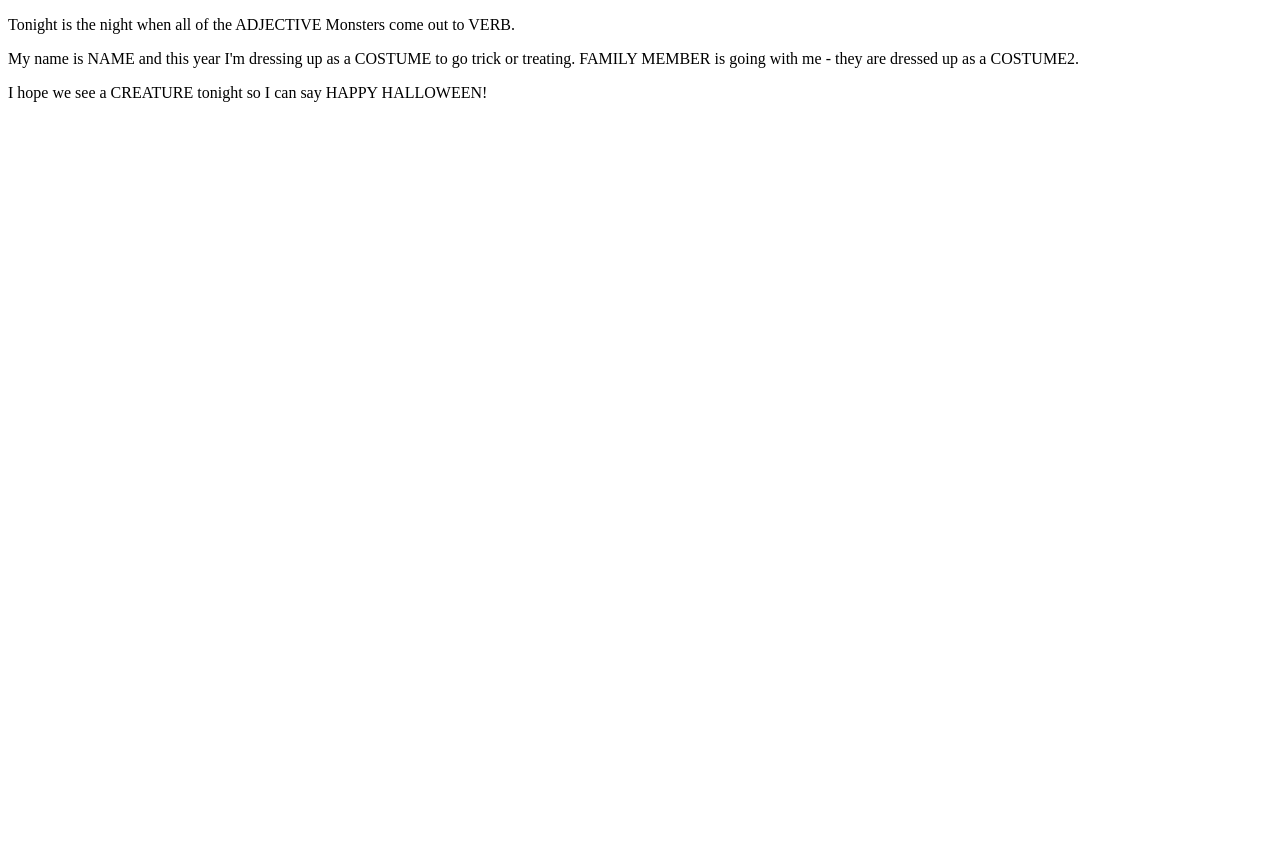
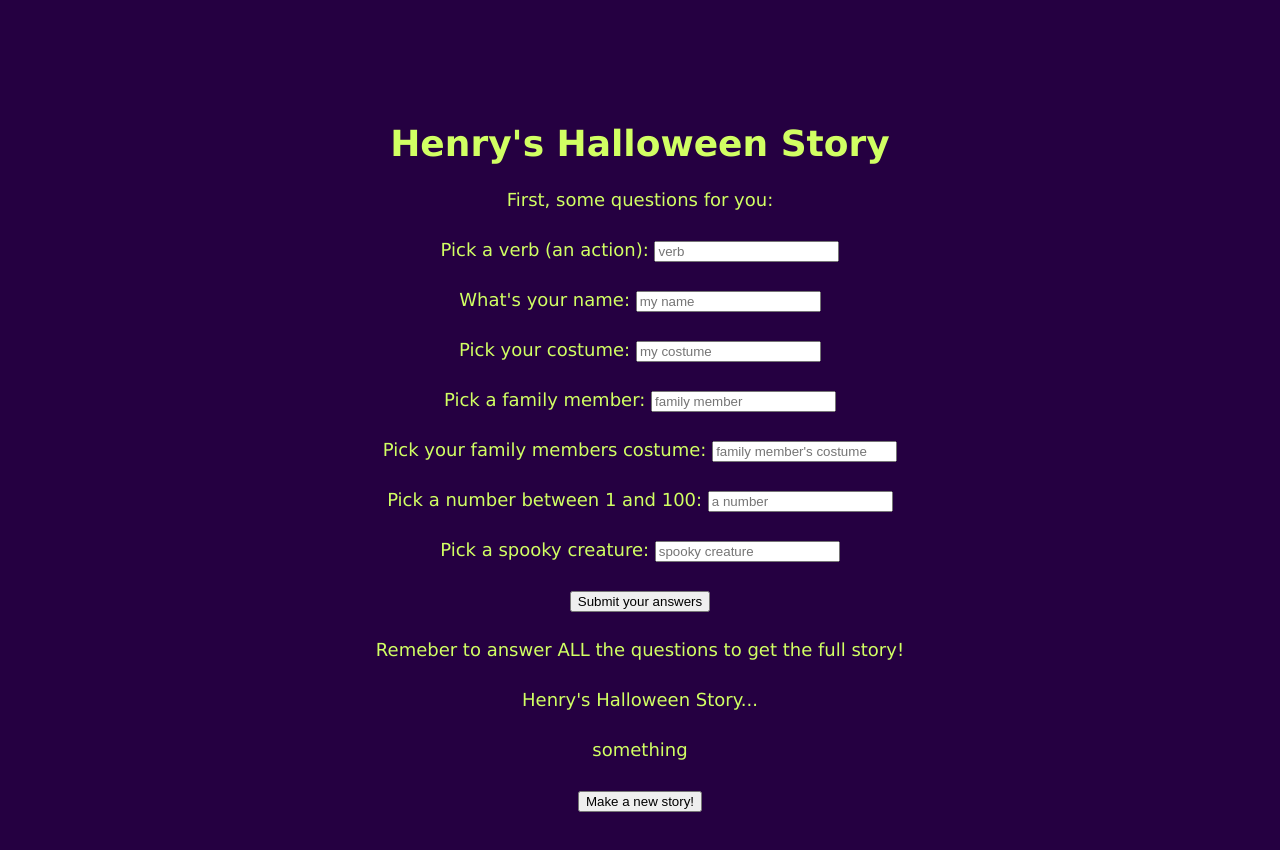
Before and after one commit to AmyWilford/halloweenMadLib, a plain HTML site: page index.html in a window 1280 px wide. Before the commit the page ends 800 px from the top, so only its background shows below. Drawn offline with Linux system fonts and the light colour scheme.

Commit message:
priliminary inputs working

```diff
--- a/index.html
+++ b/index.html
@@ -4,15 +4,42 @@
     <meta charset="UTF-8">
     <meta http-equiv="X-UA-Compatible" content="IE=edge">
     <meta name="viewport" content="width=device-width, initial-scale=1.0">
-    <title>Document</title>
+    <link rel="stylesheet" href="styles.css">
+    <title>Henry's Halloween Story</title>
 </head>
 <body>
-
-    <p>Tonight is the night when all of the ADJECTIVE Monsters come out to VERB.</p>
-    <p>My name is NAME and this year I'm dressing up as a COSTUME to go trick or treating. FAMILY MEMBER is going with me - they are dressed up as a COSTUME2.</p>
-    <p>I hope we see a CREATURE tonight so I can say HAPPY HALLOWEEN!</p>
-
+    <h1>Henry's Halloween Story</h1>
+    <div id="storyInput">
+        <p class="questionHead">First, some questions for you:</p>
+        <p>Pick a verb (an action):
+            <input id="verb" type="text" placeholder="verb"/>
+        </p>
+        <p>What's your name:
+            <input id="myName" type="text" placeholder="my name"/>
+        </p>
+        <p>Pick your costume:
+            <input id="myCostume" type="text" placeholder="my costume"/>
+        </p>
+        <p>Pick a family member:
+            <input id="familyMember" type="text" placeholder="family member"/>
+        </p>
+        <p>Pick your family members costume:
+            <input id="familyCostume" type="text" placeholder="family member's costume"/>
+        </p>
+        <p>Pick a number between 1 and 100:
+            <input id="qty" type="number" placeholder="a number"/>
+        </p>
+        <p>Pick a spooky creature:
+            <input id="creature" type="text" placeholder="spooky creature"/>
+        </p>
+        <button id="submit">Submit your answers</button>
+        <p id="warning">Remeber to answer ALL the questions to get the full story!</p>
+    </div>
+    <div id="storyOutput">
+        <p>Henry's Halloween Story...</p>
+        <p id="theStory">something</p>
+        <button id="again">Make a new story!</button>
+    </div>
+    <script src="./madlib.js"></script>
 </body>
 </html>
-
-<!--  -->
--- /dev/null
+++ b/madlib.js
@@ -0,0 +1,35 @@
+const storyInput = document.querySelector('#storyInput');
+const storyOutput = document.querySelector('#storyOutput');
+const warning = document.querySelector('#warning');
+
+const verb = document.querySelector('#verb');
+const myName= document.querySelector('#myName');
+const myCostume = document.querySelector('#myCostume');
+const familyMember = document.querySelector('#familyMember');
+const familyCostume = document.querySelector('#familyCostume');
+const qty = document.querySelector('#qty');
+const creature = document.querySelector('#creature');
+
+let theStory = document.querySelector('#theStory')
+
+// const again = document.querySelector('#again');
+// again.addEventListener('click', resetPage, false); //tbd what this means
+
+let submit = document.querySelector('#submit');
+submit.addEventListener("click", writeStory); //tbd what this means
+
+
+// document.querySelector(#firstName).focus();
+// window.addEventListener('keydown', keydownHandler, flase);
+
+function writeStory() {
+    let finishedStory = '';
+    finishedStory+= 'Tonight is the night when all of the spooky Monsters come out to ' + verb.value + '. My name is ' + myName.value + " and this year I'm going trick-or-treating dressed as a" + myCostume.value + '. ' + familyMember.value + ' is going with me, dressed as a ' + familyCostume.value + '. '+ 'I hope we see ' + qty.value + ' ' + creature.value + ' tonight so I can tell them HAPPY HALLOWEEN!'
+
+    theStory.innerHTML = finishedStory
+};
+
+
+
+
+// const resetPage = () =>
--- a/styles.css
+++ b/styles.css
@@ -0,0 +1,9 @@
+body {
+    margin: 10%;
+    background-color: #250041;
+    color: #d1ff63;
+    font-size: 18px;
+    text-align: center;
+    font-family: Verdana, Geneva, Tahoma, sans-serif;
+    line-height: 2rem;
+}
```
Also changed, not shown: index.js (deleted, +0 -8 lines).
